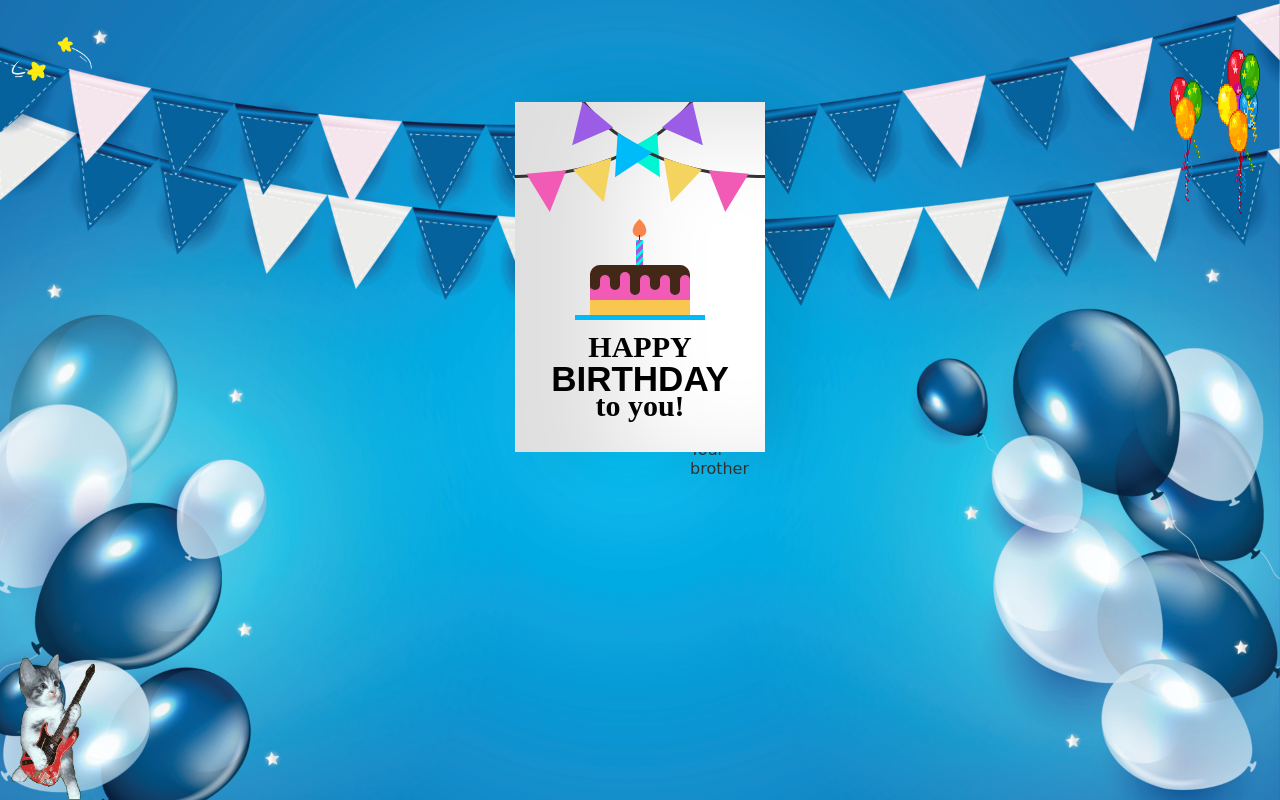
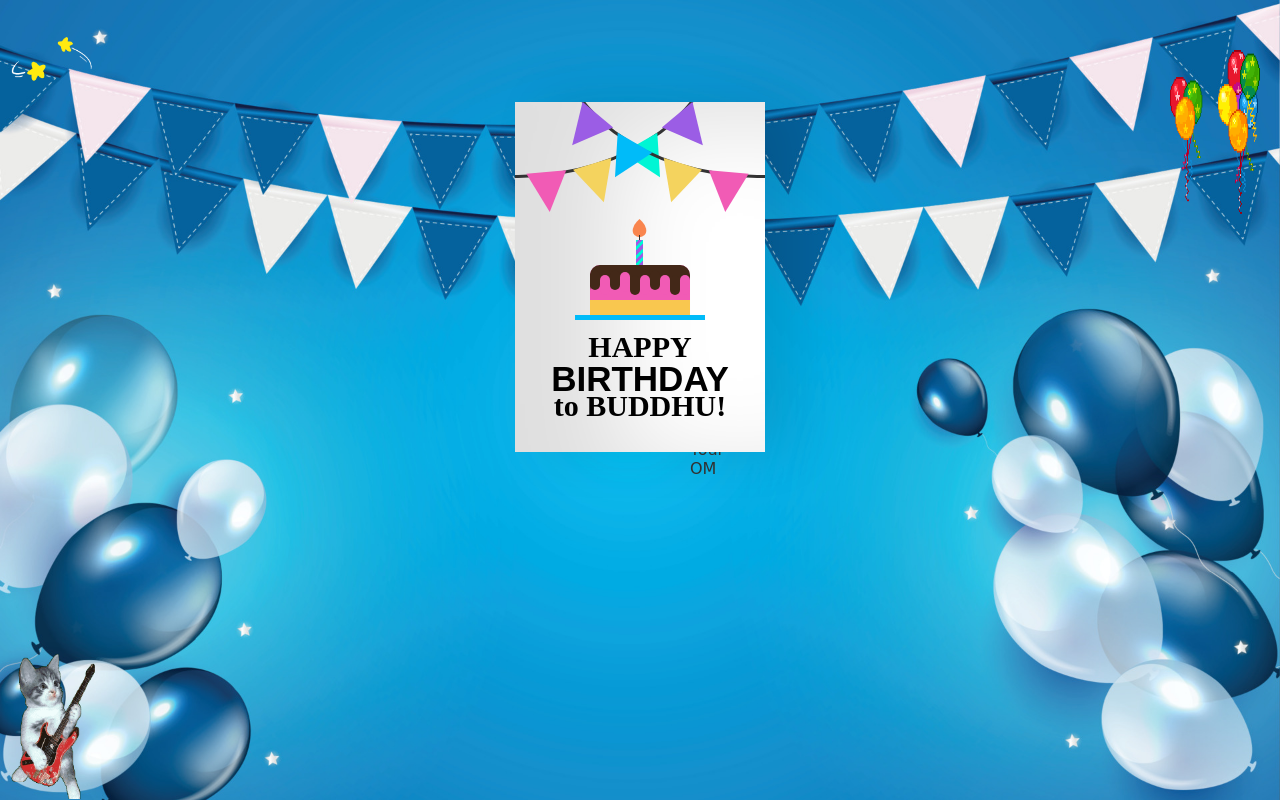
Before and after one commit to omp2608/BIRTHDAY, a plain HTML site: page Final.html in a window 1280 px wide. Drawn offline with Linux system fonts and the light colour scheme.

Commit message:
Update Final.html

```diff
--- a/Final.html
+++ b/Final.html
@@ -17,7 +17,7 @@
                 <div class="front-text">
                     <h3 class="happy">HAPPY</h3>
                     <h2 class="bday">BIRTHDAY</h2>
-                    <h3 class="toyou">to you!</h3>
+                    <h3 class="toyou">to BUDDHU!</h3>
                 </div>
                 <div class="wrap-deco">
                     <div class="decorations"></div>
@@ -40,14 +40,14 @@
                 <div class="inside-text">
                     <h3 class="happy">HAPPY</h3>
                     <h2 class="bday">BIRTHDAY</h2>
-                    <h3 class="toyou">to you!</h3>
+                    <h3 class="toyou">to BUDDHU!</h3>
                 </div>
                 <div class="wishes">
-                    <p>Dear Brother,</p>
+                    <p>Dear BUDDHU,</p>
                     <p>Happy birthday!! I hope your day is filled with lots of love and laughter! May all of your
                         birthday
                         wishes come true.</p>
-                        <p class="name">~ Your brother</p>
+                        <p class="name">~ Your OM </p>
                     </div>
             </div>
         </div>
```
